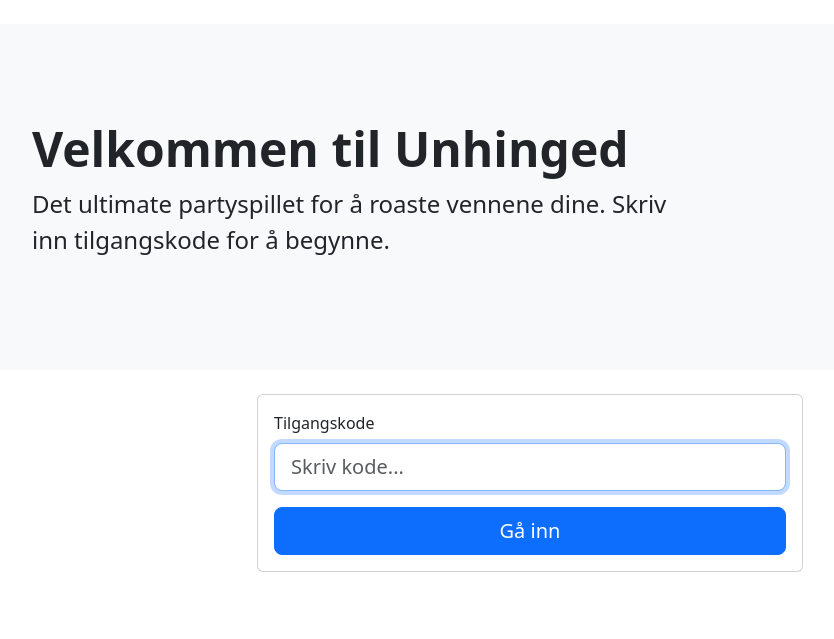
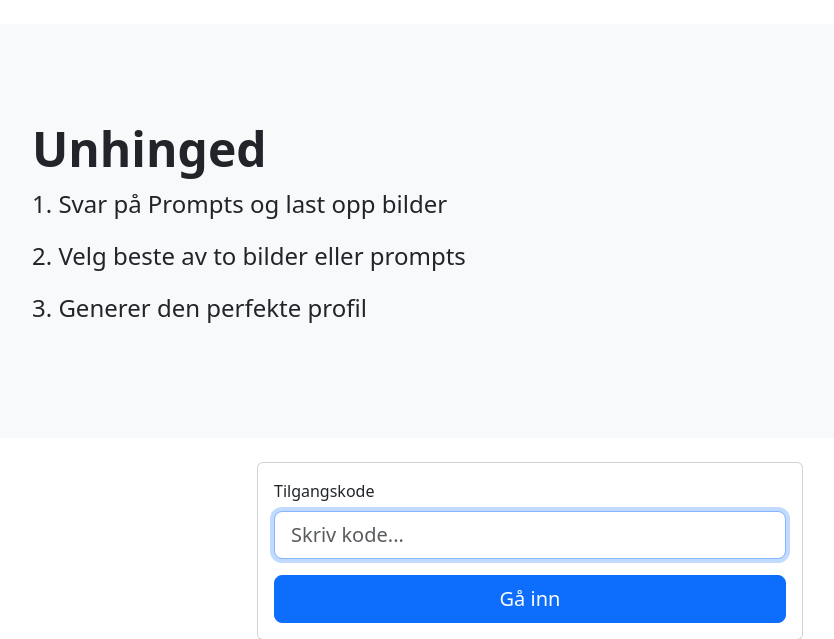
Before and after one commit to sveinrou/unhinged, a Django app: page / in a window 1280 px wide. Shown: the part 56-695 px from the top of the page, without its empty margins (110-944 px from the left). Run offline with Django 5.2, Linux system fonts and the light colour scheme.

Commit message:
Adjustments

```diff
--- a/templates/index.html
+++ b/templates/index.html
@@ -3,8 +3,16 @@
 {% block content %}
 <div class="p-5 mb-4 bg-light rounded-3">
   <div class="container-fluid py-5">
-    <h1 class="display-5 fw-bold">Velkommen til Unhinged</h1>
-    <p class="col-md-8 fs-4">Det ultimate partyspillet for å roaste vennene dine. Skriv inn tilgangskode for å begynne.</p>
+    <h1 class="display-5 fw-bold">Unhinged</h1>
+    <p class="col-md-8 fs-4">
+    1. Svar på Prompts og last opp bilder
+    </p>
+    <p class="col-md-8 fs-4">
+    2. Velg beste av to bilder eller prompts
+    </p>
+    <p class="col-md-8 fs-4">
+    3. Generer den perfekte profil
+    </p>
   </div>
 </div>
 
--- a/templates/join_profile.html
+++ b/templates/join_profile.html
@@ -5,14 +5,13 @@
   <div class="col-md-6">
     <div class="card mt-5">
       <div class="card-header">
-        <h3>Bli med i {{ profile.name }}</h3>
+        Registrer deg
       </div>
       <div class="card-body">
-        <p>Vennligst skriv inn et brukernavn for å identifisere dine bidrag og stemmer.</p>
         <form method="post">
           {% csrf_token %}
           <div class="mb-3">
-            <label for="name" class="form-label">Brukernavn</label>
+            <label for="name" class="form-label">Navn</label>
             <input type="text" class="form-control" id="name" name="name" required autofocus>
           </div>
           <div class="mb-3">
--- a/templates/profile_home.html
+++ b/templates/profile_home.html
@@ -3,7 +3,7 @@
 {% block content %}
 <div class="row mt-4">
   <div class="col-12 text-center">
-    <h1>{{ profile.name }}s profil</h1>
+    <h1>{{ profile.name }}</h1>
     {% if participant %}
     <p class="text-muted">Logget inn som: <strong>{{ participant.name }}</strong></p>
     {% endif %}
```
